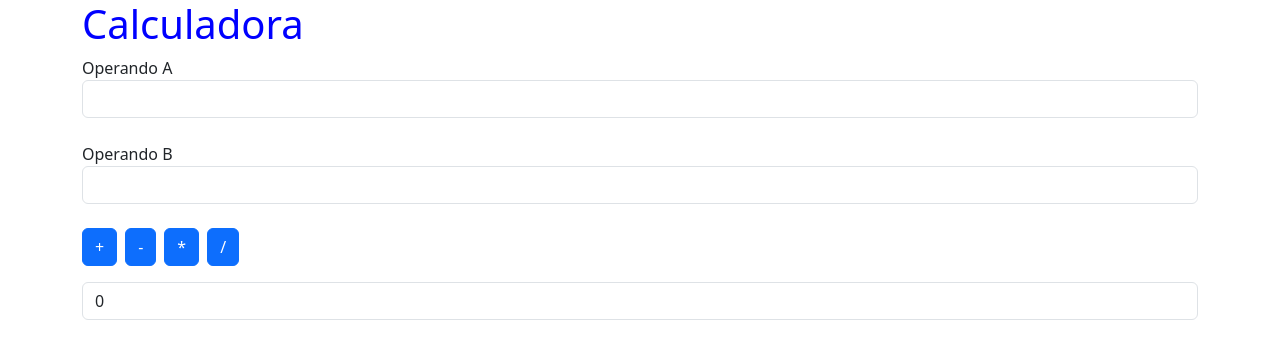
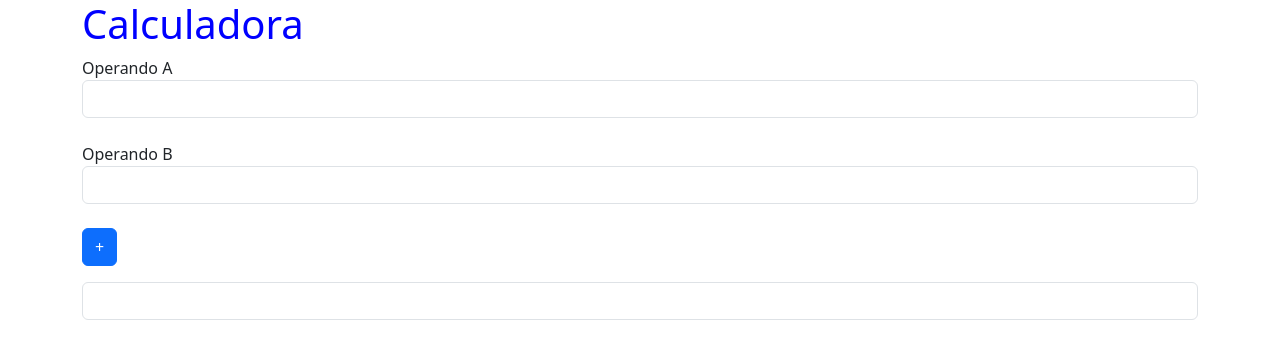
Before and after one commit to GinesMister/app1, an Angular app: page / in a window 1280 px wide. Shown: the top 358 px of the page. Built offline with nearby package versions, Linux system fonts and the light colour scheme.

Commit message:
Calculadora sin (ngMosule)

```diff
--- a/src/app/app.component.html
+++ b/src/app/app.component.html
@@ -11,18 +11,18 @@
     <h1>Calculadora</h1>
     <label class="">Operando A</label>
     <br>
-    <input class="form-control" type="number" id="inText" [(ngModel)]="inputA" />
+    <input id="operandoA" #operandoA class="form-control" type="number" id="inText"/>
     <br>
     <label class="">Operando B</label>
     <br>
-    <input class="form-control" type="number" id="inText" [(ngModel)]="inputB" />
+    <input id="operandoB" #operandoB class="form-control" type="number" id="inText"/>
     <br>
-    <button class="btn btn-primary me-2" id="butt" (click)="sumar">+</button>
-    <button class="btn btn-primary me-2" id="butt" (click)="restar">-</button>
+    <button class="btn btn-primary me-2" id="butt" (click)="sumar(operandoA, operandoB, resultado)">+</button>
+    <!-- <button class="btn btn-primary me-2" id="butt" (click)="restar">-</button>
     <button class="btn btn-primary me-2" id="butt" (click)="multiplicar">*</button>
-    <button class="btn btn-primary me-2" id="butt" (click)="dividir">/</button>
+    <button class="btn btn-primary me-2" id="butt" (click)="dividir">/</button> -->
     <br>
-    <input class="form-control mt-3" type="text" id="outText" readonly [(ngModel)]="output">
+    <input id="resultado" #resultado class="form-control mt-3" type="text" readonly>
   </div>
 </body>
 </html>
--- a/src/app/app.component.ts
+++ b/src/app/app.component.ts
@@ -6,28 +6,11 @@ import { Component } from '@angular/core';
   styleUrl: './app.component.css'
 })
 export class AppComponent {
-  inputA = ''
-  inputB = ''
+  operandoA = ''
+  operandoB = ''
   output = 0
 
-  sumar() {
-    this.output = Number(this.inputA) + Number(this.inputB)
-    this.inputA = ''
-    this.inputB = ''
-  }
-  restar() {
-    this.output = Number(this.inputA) + Number(this.inputB)
-    this.inputA = ''
-    this.inputB = ''
-  }
-  multiplicar() {
-    this.output = Number(this.inputA) + Number(this.inputB)
-    this.inputA = ''
-    this.inputB = ''
-  }
-  dividir() {
-    this.output = Number(this.inputA) + Number(this.inputB)
-    this.inputA = ''
-    this.inputB = ''
+  sumar(operandoA: HTMLInputElement, operandoB: HTMLInputElement, resultado: HTMLInputElement) {
+    resultado.value = String(Number(operandoA.value) + Number(operandoB.value))
   }
 }
--- a/src/app/app.module.ts
+++ b/src/app/app.module.ts
@@ -4,7 +4,6 @@ import { BrowserModule } from '@angular/platform-browser';
 import { AppRoutingModule } from './app-routing.module';
 import { AppComponent } from './app.component';
 import { PepeComponent } from './Components/pepe/pepe.component';
-import { FormsModule } from '@angular/forms';
 
 @NgModule({
   declarations: [
@@ -14,7 +13,6 @@ import { FormsModule } from '@angular/forms';
   imports: [
     BrowserModule,
     AppRoutingModule,
-    FormsModule
   ],
   providers: [],
   bootstrap: [AppComponent]
```
